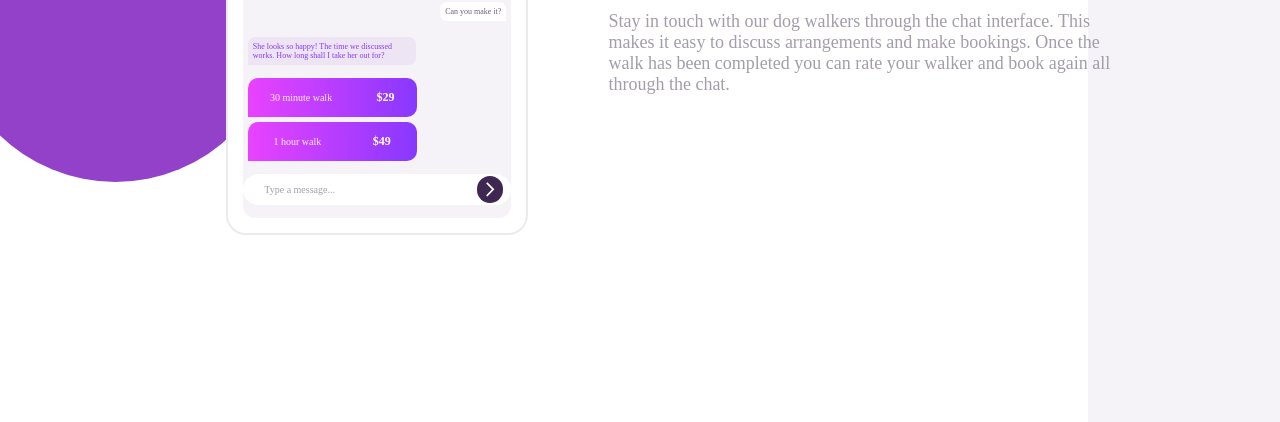
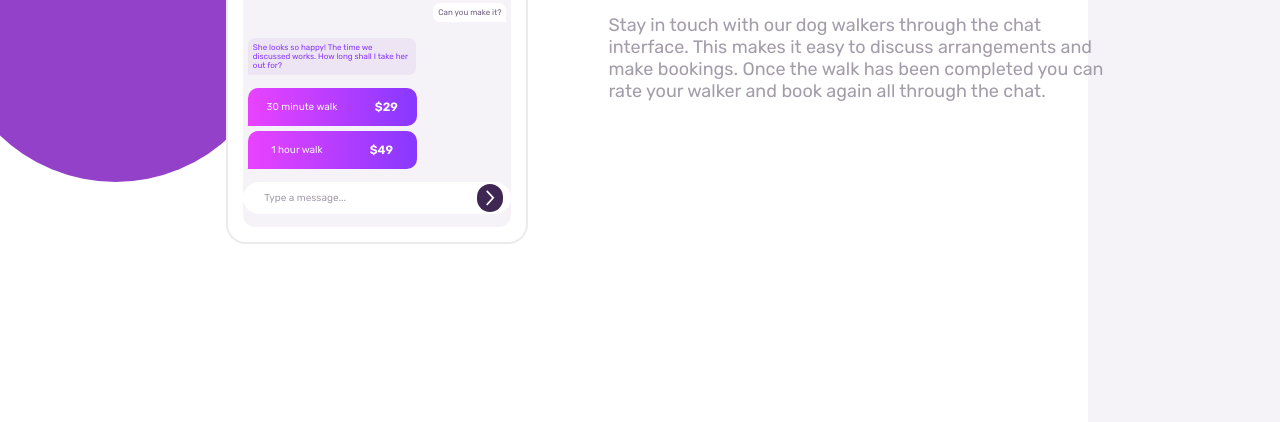
Before and after one commit to Cristiano-Miguel-DCodeMaster/chat-app-css-illustration-master, a plain HTML site: page index.html in a window 1280 px wide. Shown: the part 378-800 px from the top of the page. Drawn offline with Linux system fonts and the light colour scheme; the site is published under a folder, as on GitHub Pages, so addresses that start at the root find nothing.

Commit message:
I changed the directories

```diff
--- a/css/style.css
+++ b/css/style.css
@@ -15,7 +15,7 @@
 }
 @font-face {
     font-family: 'Rubik';
-    src: url("/font/Rubik[wght].ttf");
+    src: url("../font/Rubik[wght].ttf");
 }
 body{
     font-family: 'Rubik';
```
